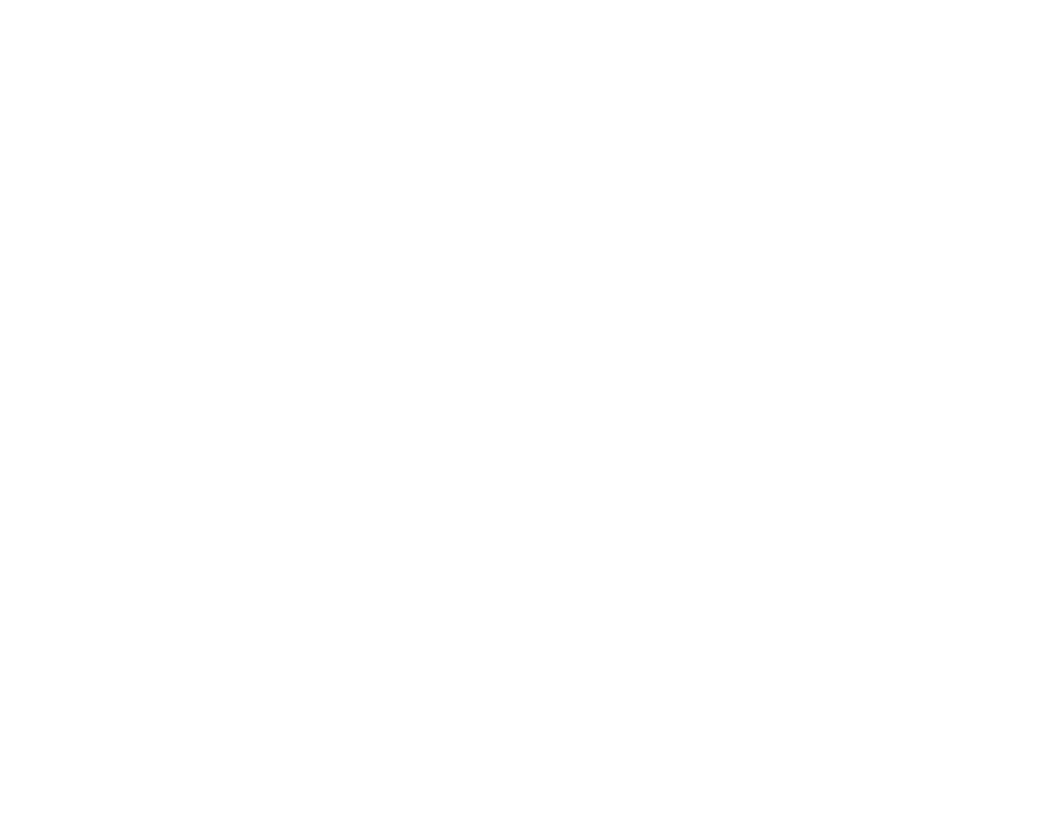
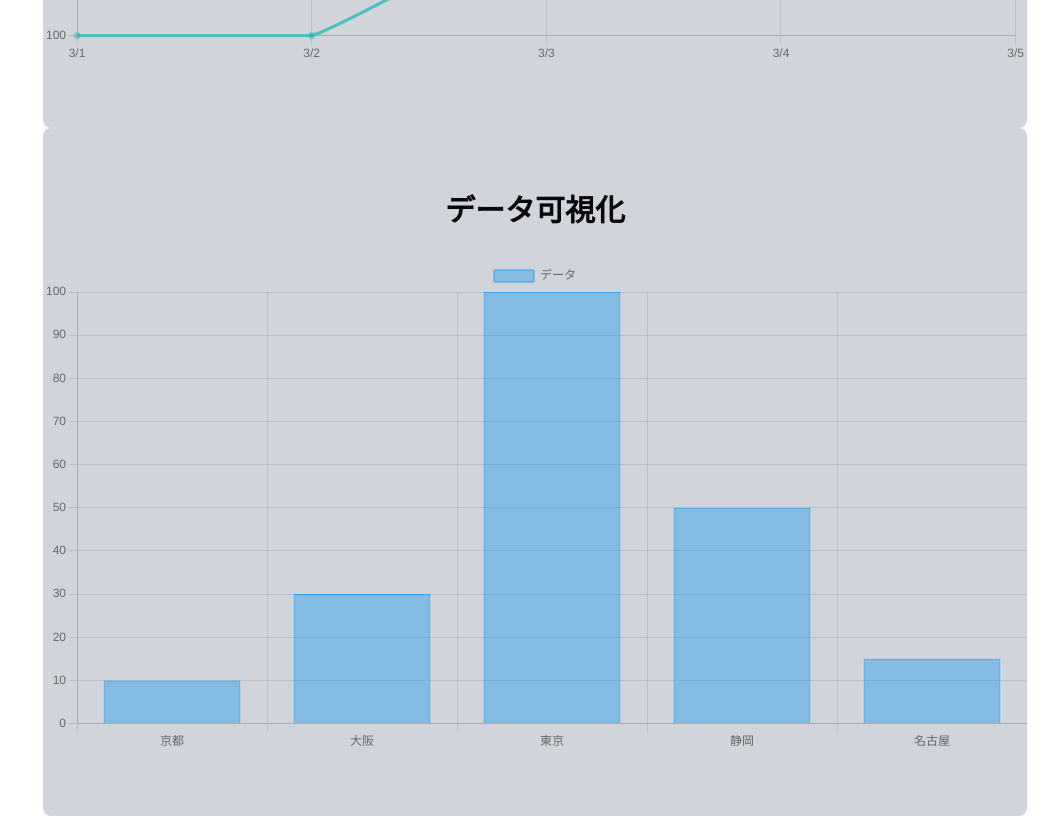
Before and after one commit to ajdjaiuoapooiad/next-port5-frontend-pageRouter, a Next.js app: page /graph-posts in a window 1280 px wide. Shown: the part 680-1516 px from the top of the page, without its empty margins (233-1280 px from the left). Before the commit the page ends 800 px from the top, so only its background shows below. Built offline with nearby package versions, Linux system fonts and the light colour scheme.

Commit message:
グラフ　折れ線グラフ　追加

```diff
--- a/src/components/BarChart.tsx
+++ b/src/components/BarChart.tsx
@@ -1,24 +1,32 @@
-// components/BarChart.tsx
-import { Bar } from 'react-chartjs-2';
+import { Line } from 'react-chartjs-2';
 import { Chart, registerables } from 'chart.js';
+Chart.register(...registerables);
 
-Chart.register(...registerables); // スケールを登録
+const BarChart = () => {
+  const chartData2 = [100, 100, 104, 110, 114];
+  const chartLabels2 = ['3/1', '3/2', '3/3', '3/4', '3/5'];
 
-const BarChart = ({ data, labels }) => {
   const chartData = {
-    labels: labels,
+    labels: chartLabels2,
     datasets: [
       {
-        label: 'データ',
-        data: data,
-        backgroundColor: 'rgba(54, 162, 235, 0.5)',
-        borderColor: 'rgba(54, 162, 235, 1)',
-        borderWidth: 1,
+        label: '株価',
+        data: chartData2,
+        borderColor: 'rgb(75, 192, 192)',
+        tension: 0.1,
       },
     ],
   };
 
-  return <Bar data={chartData} />;
+  const options = {
+    scales: {
+      y: {
+        beginAtZero: false, // Y軸の開始を0にしない
+      },
+    },
+  };
+
+  return <Line data={chartData} options={options} />;
 };
 
 export default BarChart;
--- /dev/null
+++ b/src/components/BarChart2.tsx
@@ -0,0 +1,30 @@
+import { Bar } from 'react-chartjs-2';
+import { Chart, registerables } from 'chart.js';
+Chart.register(...registerables);
+
+const BarChart2 = ({ data, labels }) => {
+  const chartData = {
+    labels: labels,
+    datasets: [
+      {
+        label: 'データ',
+        data: data,
+        backgroundColor: 'rgba(54, 162, 235, 0.5)',
+        borderColor: 'rgba(54, 162, 235, 1)',
+        borderWidth: 1,
+      },
+    ],
+  };
+
+  const options = {
+    scales: {
+      y: {
+        beginAtZero: true, // Y軸の開始を0にする
+      },
+    },
+  };
+
+  return <Bar data={chartData} options={options} />;
+};
+
+export default BarChart2;
--- a/src/components/Navbar.tsx
+++ b/src/components/Navbar.tsx
@@ -34,7 +34,7 @@
           >
             料金
           </Link>
-          <Link
+          {/* <Link
             href="/posts"
             className="hover:text-blue-500 transition-all duration-300"
           >
@@ -45,7 +45,7 @@
             className="hover:text-blue-500 transition-all duration-300"
           >
             ログイン
-          </Link>
+          </Link> */}
           <Link
             href="/posts"
             className="hover:text-blue-500 transition-all duration-300"
@@ -94,7 +94,7 @@
             >
               料金
             </Link>
-            <Link
+            {/* <Link
               href="/posts"
               className="hover:text-blue-500 transition-all duration-300"
             >
@@ -105,7 +105,7 @@
               className="hover:text-blue-500 transition-all duration-300"
             >
               ログイン
-            </Link>
+            </Link> */}
             <Link
               href="/posts"
               className="hover:text-blue-500 transition-all duration-300"
--- a/src/pages/graph-posts/index.tsx
+++ b/src/pages/graph-posts/index.tsx
@@ -1,7 +1,20 @@
+
+import BarChart from '@/components/BarChart';
+import BarChart2 from '@/components/BarChart2';
 import Sidebar from '@/components/Sidebar'
 import React from 'react'
 
 const GraphPage = () => {
+  const chartData = [10, 30, 100, 50, 15];
+  const chartLabels = ['京都', '大阪', '東京', '静岡', '名古屋'];
+
+  const chartData2 = [100, 100, 104, 110, 114];
+  const chartLabels2 = ['3/1', '3/2', '3/3', '3/4','3/5'];
+
+
+
+
+
   return (
     <div className='grid grid-cols-5'>
         <div className='col-span-1'>
@@ -11,6 +24,16 @@
         <div className='col-span-4 p-5'>
             <h1>Graph Page</h1>
             <p>This is the Graph Page</p>
+
+            <section className="container mx-auto py-16 bg-gray-300 rounded-lg">
+                <h2 className="text-3xl font-semibold text-center mb-8">データ可視化</h2>
+                <BarChart  />
+            </section>
+
+            <section className="container mx-auto py-16 bg-gray-300 rounded-lg">
+                <h2 className="text-3xl font-semibold text-center mb-8">データ可視化</h2>
+                <BarChart2 data={chartData} labels={chartLabels} />
+            </section>
         </div>
     </div>
   )
--- a/src/pages/index.tsx
+++ b/src/pages/index.tsx
@@ -17,10 +17,6 @@
 }
 
 const HomePage = () => {
-  const chartData = [10, 30, 100, 50, 15];
-  const chartLabels = ['京都', '大阪', '東京', '静岡', '名古屋'];
-
-
   const [selectedImage, setSelectedImage] = useState<Screenshot | null>(null);
 
   const settings = {
@@ -184,11 +180,6 @@
       <Contact  />
 
 
-      <section className="container mx-auto py-16 bg-gray-300 rounded-lg">
-          <h2 className="text-3xl font-semibold text-center mb-8">データ可視化</h2>
-          <BarChart data={chartData} labels={chartLabels} />
-      </section>
-
       <footer className="bg-gray-800 text-white text-center p-4">
         <p>&copy; {new Date().getFullYear()} インターン面接管理アプリ</p>
       </footer>
```
